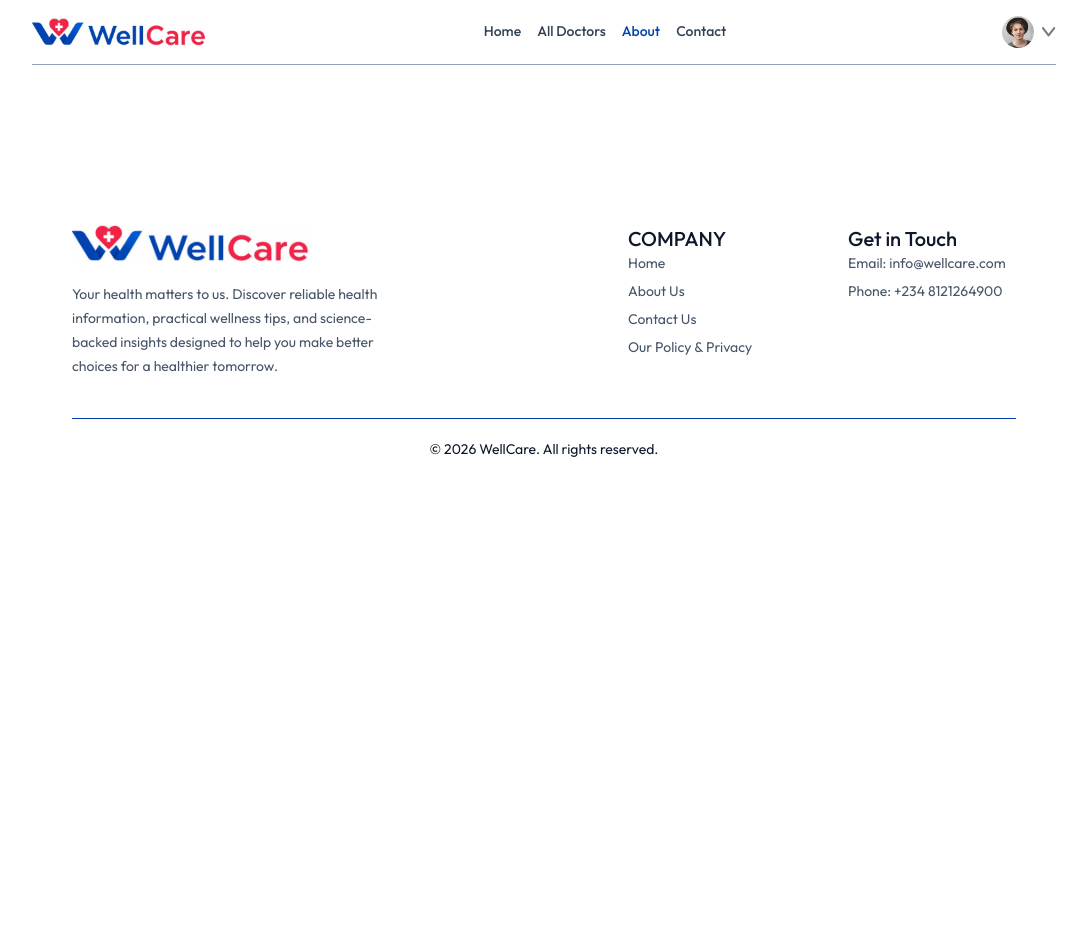
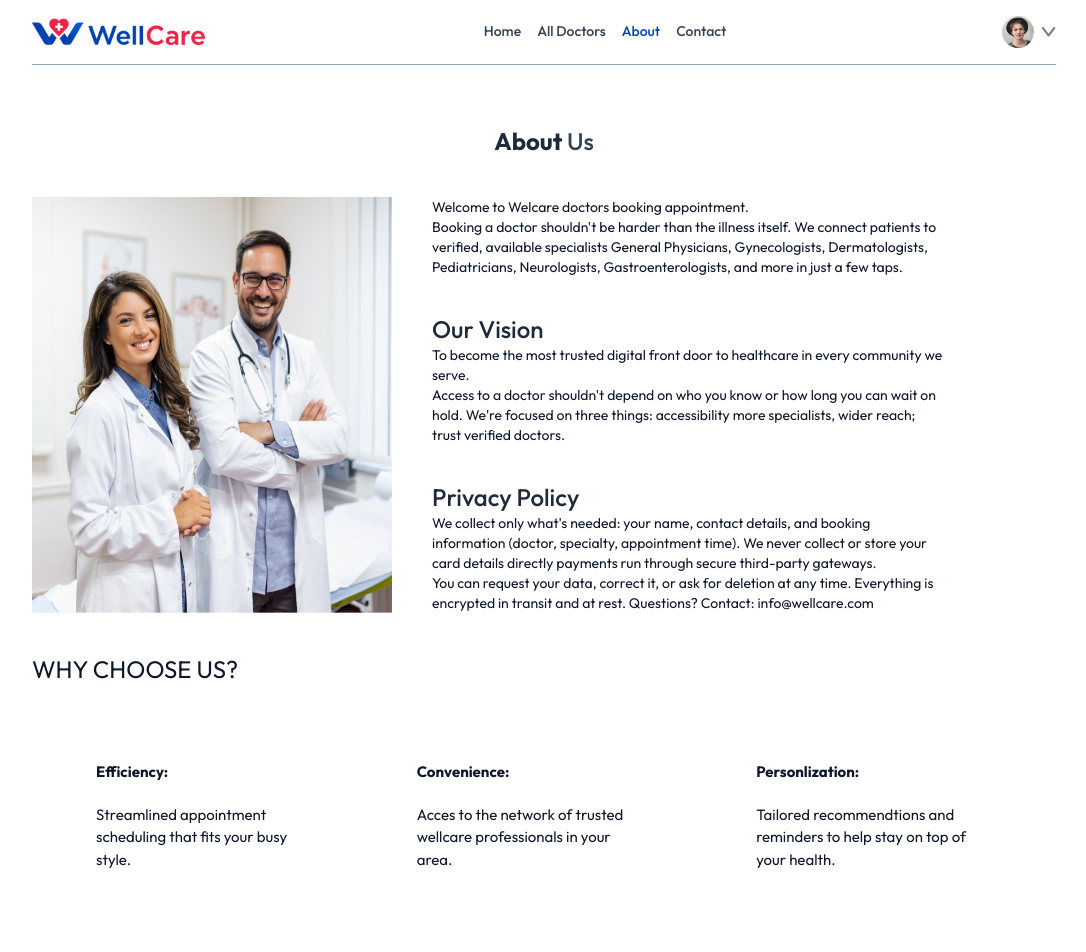
Before and after one commit to iyenagbe/Doctor-Appointment-Booking-System, a React (Vite) app in the folder frontend/: page /about in a window 1280 px wide. Shown: the top 952 px of the page, without its empty margins (96-1182 px from the left). Before the commit the page ends 800 px from the top, so only its background shows below. Built offline with nearby package versions, Linux system fonts and the light colour scheme.

Commit message:
crreated about page

```diff
--- a/frontend/src/components/RankingDoctor.jsx
+++ b/frontend/src/components/RankingDoctor.jsx
@@ -16,7 +16,7 @@ const RankingDoctor = () => {
         <p className='sm:w-1/3 text-center text-sm '>Simply get in touch with our esteemed trusted doctors</p>
         <div className='w-full grid grid-cols-2 sm:grid-cols-2 md:grid-cols-3 lg:grid-cols-5 gap-4 pt-5 gap-y-6 px-3 sm:px-0'>
         {doctors.slice(0,10).map((item, index) => (
-           <div onClick={() => navigate(`/appointment/${item._id}`)} key={index} className='border border-blue-300 rounded-xl overflow-hidden cursor-pointer hover:-translate-y-2 transition-all duration-500'>
+           <div onClick={() => {navigate(`/appointment/${item._id}`); scrollTo(0, 0)}} key={index} className='border border-blue-300 rounded-xl overflow-hidden cursor-pointer hover:-translate-y-2 transition-all duration-500'>
             <img className='bg-blue-500' src={item.image} alt="" />
             <div className='p-4'>
                 <div className='flex items-center gap-2 text-sm text-center text-green-500'>
--- a/frontend/src/components/RelatedDoctors.jsx
+++ b/frontend/src/components/RelatedDoctors.jsx
@@ -26,7 +26,7 @@ const RelatedDoctors = ({docId, specialist}) => {
         <p className='sm:w-1/3 text-center text-sm '>Simply get in touch with our esteemed trusted doctors</p>
         <div className='w-full grid grid-cols-2 sm:grid-cols-2 md:grid-cols-3 lg:grid-cols-5 gap-4 pt-5 gap-y-6 px-3 sm:px-0'>
         {relDoc.slice(0,5).map((item, index) => (
-           <div onClick={() => navigate(`/appointment/${item._id}`)} key={index} className='border border-blue-300 rounded-xl overflow-hidden cursor-pointer hover:-translate-y-2 transition-all duration-500'>
+           <div onClick={() => {navigate(`/appointment/${item._id}`); scrollTo(0, 0)}} key={index} className='border border-blue-300 rounded-xl overflow-hidden cursor-pointer hover:-translate-y-2 transition-all duration-500'>
             <img className='bg-blue-500' src={item.image} alt="" />
             <div className='p-4'>
                 <div className='flex items-center gap-2 text-sm text-center text-green-500'>
--- a/frontend/src/pages/About.jsx
+++ b/frontend/src/pages/About.jsx
@@ -1,8 +1,64 @@
 import React from 'react'
+import { assets } from '../assets/assets'
 
 const About = () => {
+
+
   return (
+
+
     <div>
+      <div className='text-center text-2xl font-bold text-gray-800 pt-10'>
+        <p> About <span className='text-gray-700 font-medium'>Us</span></p>
+      </div>
+
+      <div className='my-10 flex flex-col md:flex-row gap-10'>
+        <img className='w-full md:max-w-[360px] ' src={assets.about_image} alt="" />
+        <div className='flex flex-col gap-2 justify-center md:w-1/2 text-sm text-gray-900'>
+          <p> Welcome to Welcare doctors booking appointment.
+            <br />
+            Booking a doctor shouldn't be harder than the illness itself. We connect patients to verified, available specialists General Physicians, Gynecologists, Dermatologists, Pediatricians, Neurologists, Gastroenterologists, and more in just a few taps.
+          </p>
+          <br />
+
+          <p> <span className='text-gray-800 text-2xl font-medium'>Our Vision</span>
+            <br />
+            To become the most trusted digital front door to healthcare in every community we serve.
+            <br />
+            Access to a doctor shouldn't depend on who you know or how long you can wait on hold. We're focused on three things: accessibility more specialists, wider reach; trust verified doctors.
+          </p>
+
+          <br />
+          <p> <span className='text-gray-800 text-2xl font-medium'>Privacy Policy</span>
+            <br />
+            We collect only what's needed: your name, contact details, and booking information (doctor, specialty, appointment time). We never collect or store your card details directly payments run through secure third-party gateways.
+            <br />
+            You can request your data, correct it, or ask for deletion at any time. Everything is encrypted in transit and at rest. Questions? Contact: info@wellcare.com
+          </p>
+        </div>
+      </div>
+
+      <div className='text-2xl my-4 text-gray-900'>
+        <p>WHY CHOOSE US?</p>
+      </div>
+
+      <div className='flex flex-col md:flex-row mb-20'>
+        <div className='border-none px-10 md:px-16 py-8 sm:py-15 flex flex-col gap-5 text-[15px] hover:bg-blue-500 hover:text-white transition-all duration-300 text-gray-900 cursor-pointer'>
+          <b>Efficiency:</b>
+          <p>Streamlined appointment scheduling that fits your busy style.</p>
+        </div>
+
+        <div className='border-none px-10 md:px-16 py-8 sm:py-15 flex flex-col gap-5 text-[15px] hover:bg-blue-500 hover:text-white transition-all duration-300 text-gray-900 cursor-pointer'>
+          <b>Convenience:</b>
+          <p>Acces to the network of trusted wellcare professionals in your area.</p>
+
+        </div>
+
+        <div className='border-none px-10 md:px-16 py-8 sm:py-15 flex flex-col gap-5 text-[15px] hover:bg-blue-500 hover:text-white transition-all duration-300 text-gray-900 cursor-pointer'>
+          <b>Personlization:</b>
+          <p>Tailored recommendtions and reminders to help stay on top of your health.</p>
+        </div>
+      </div>
 
     </div>
   )
```
